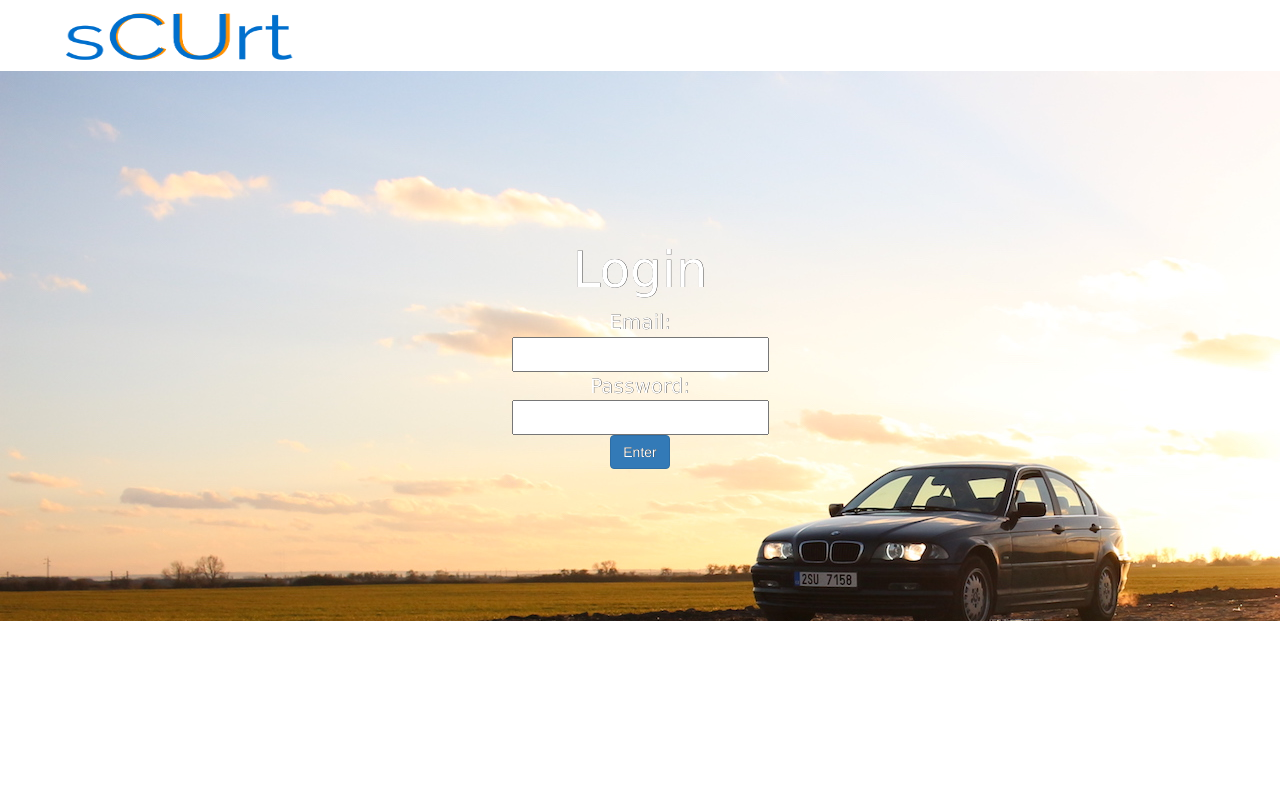
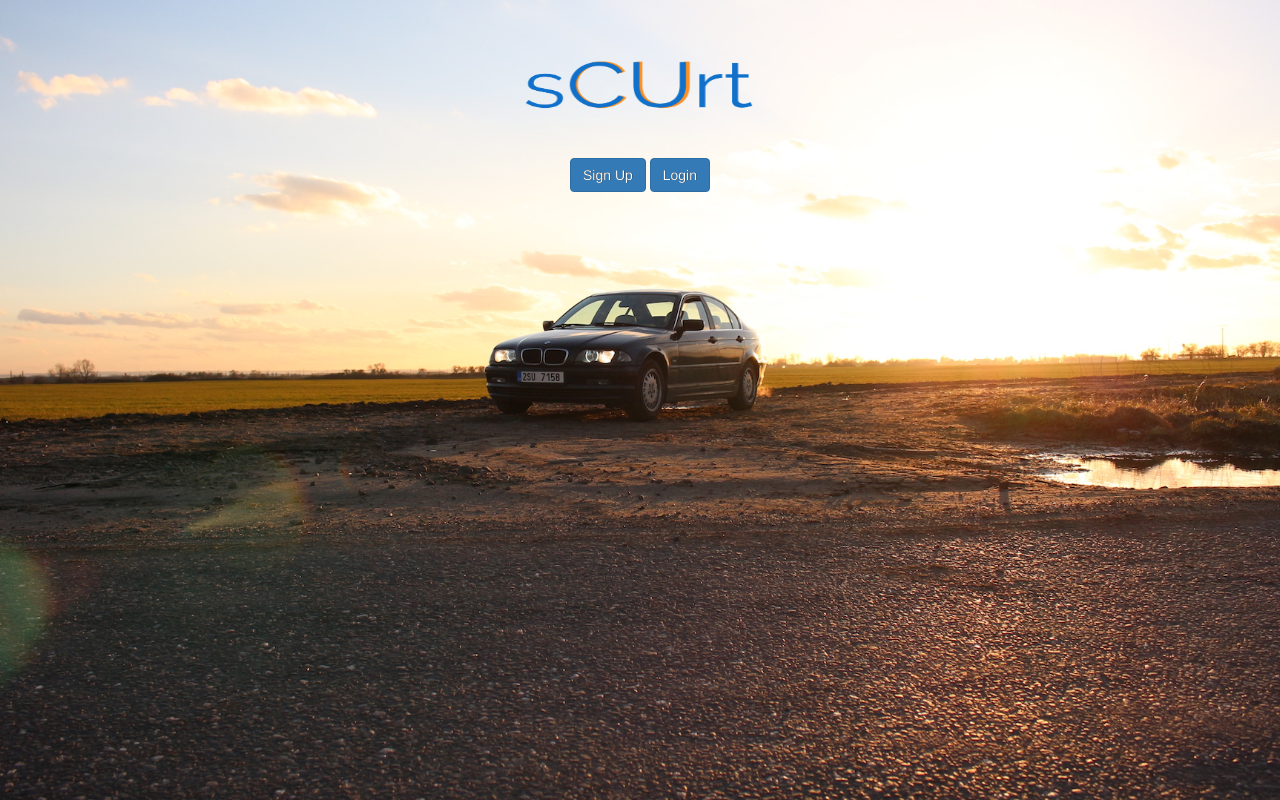
Before and after one commit to vivekcalambur/sCUrt, a Flask app: page / in a window 1280 px wide. Run offline with Flask 2, Linux system fonts and the light colour scheme; some libraries are stand-ins or nearby versions.

Commit message:
re formatted

```diff
--- a/static/style.css
+++ b/static/style.css
@@ -1,19 +1,17 @@
-.jumbotron h2 {
-  font-size: 50px;
-  color: #fff;
-  font-family: Verdana;
-}
-
-.jumbotron form{
-  font-size: 20px;
-  color: #fff;
-  font-family: Verdana;
-}
-
 .jumbotron {
   display: flex;
   align-items: center;
-  background-image: url("home_bg.png");
-  height: 550px;
+  background: none;
   text-shadow: 0.25px 0.25px 0.25px #000000;
 }
+.jumbotron img{
+  mix-blend-mode: multiply;
+  background: none;
+}
+body {
+  background: url(home_bg.png) no-repeat center center fixed;
+  -webkit-background-size: cover;
+  -moz-background-size: cover;
+  -o-background-size: cover;
+  background-size: cover;
+}
--- a/templates/index.html
+++ b/templates/index.html
@@ -8,29 +8,15 @@
 		<link rel="stylesheet" type="text/css" href="../static/style.css">
 	</head>
 	<body>
-		<header class="container">
-			<div class="row">
-				<div class="col-sm">
-					<img src="../static/logo.png" width="250" height="70">
-	    		</div>
-	    		<div class="col-6">
-	    			<nav class="col-sm-8 text-right">
-	      			</nav>
-	      		</div>
-	    	</div>
-		</header>
 		<section class="jumbotron">
 	    <div class="container">
 	      <div class="row text-center">
-	        <h2>Login</h2>
-		    <form>
-		  		Email:<br>
-		  	<input type="text" name="email"><br>
-		  		Password:<br>
-		  	<input type="text" name="password">
+	        <img src="../static/logo.png" width="250" height="70">
 		  	<br>
-			</form>
-	        <a class="btn btn-primary" role="button">Enter</a>
+		  	<br>
+		  	<br>
+		  	<a class="btn btn-primary" role="button">Sign Up</a>
+	        <a class="btn btn-primary" role="button">Login</a>
 	      </div>
 	    </div>
 	  	</section>
```
Also changed, not shown: static/logo.png.
